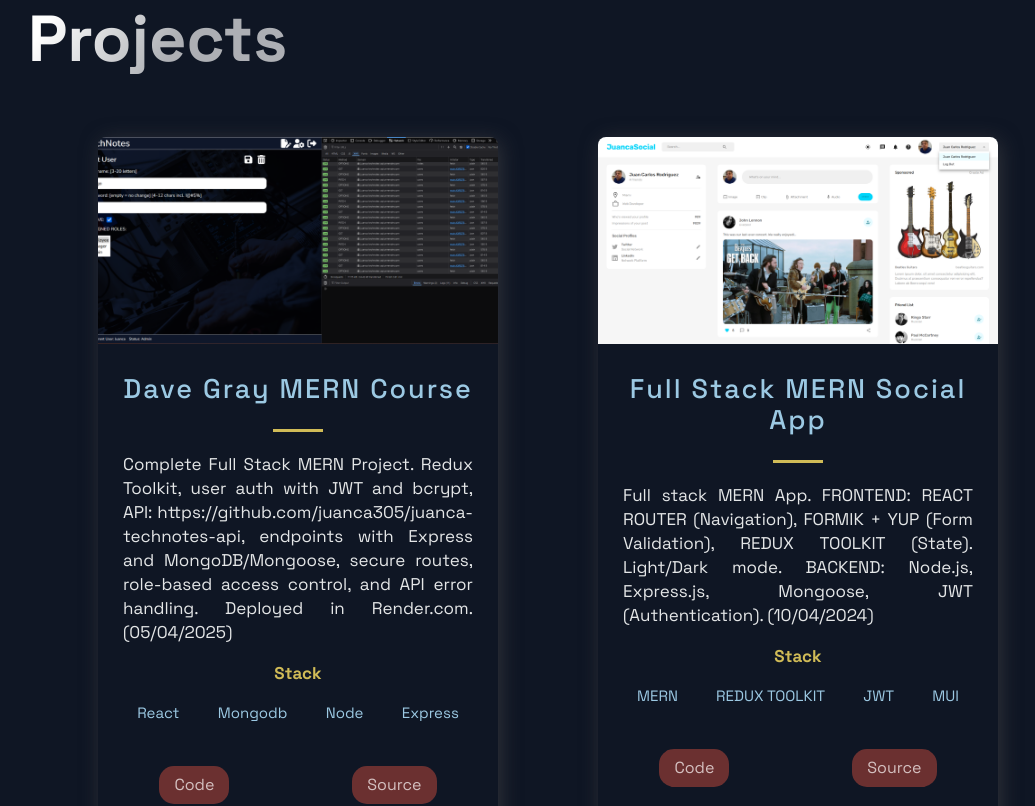
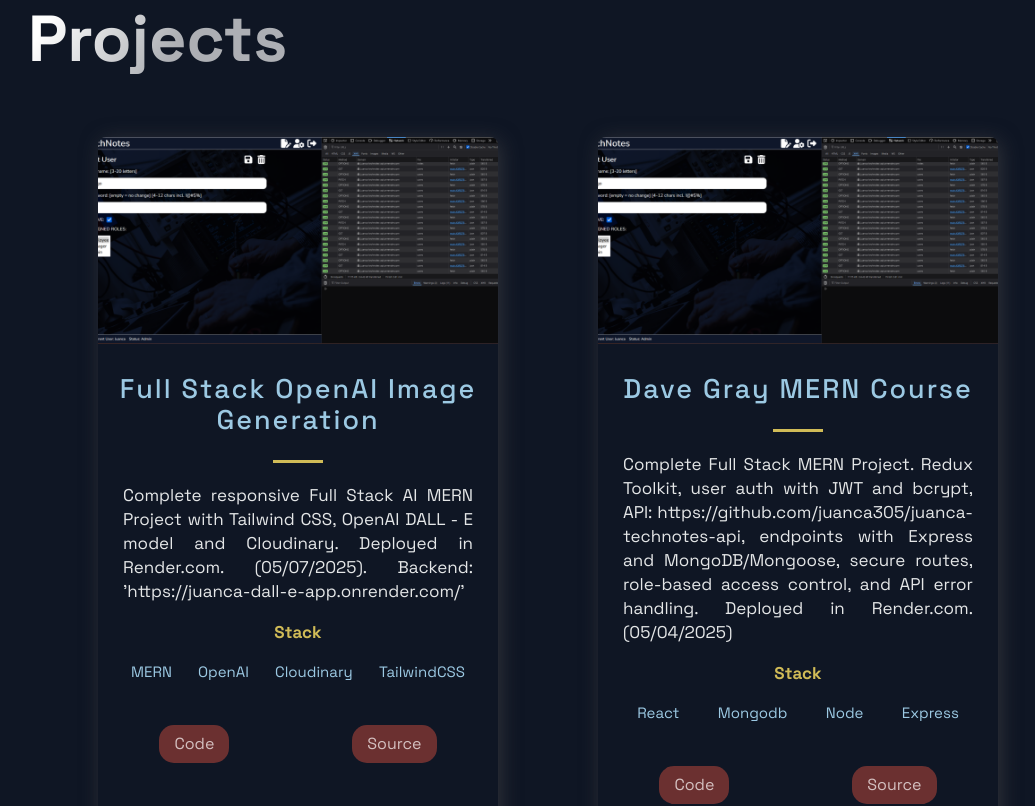
Before and after one commit to juanca305/my_portfolio_app_1, a Next.js app: page / in a window 1280 px wide. Shown: the part 960-1766 px from the top of the page, without its empty margins (92-1127 px from the left). Built offline with nearby package versions, Linux system fonts and the light colour scheme.

Commit message:
Added OpenAI Image Generator

```diff
--- a/src/constants/constants.js
+++ b/src/constants/constants.js
@@ -1,4 +1,14 @@
 export const projects = [
+
+  {
+    title: 'Full Stack OpenAI Image Generation',
+    description: "Complete responsive Full Stack AI MERN Project with Tailwind CSS, OpenAI DALL - E model and Cloudinary. Deployed in Render.com. (05/07/2025). Backend: 'https://juanca-dall-e-app.onrender.com/'",
+      image: '/images/Dave_Gray_MERN.png',
+      tags: ['MERN', 'OpenAI', 'Cloudinary', 'TailwindCSS'],
+    source: 'https://juanca-dall-e-app-1-frontend.onrender.com/',
+    visit: 'https://github.com/juanca305/juanca_dall-E_app',
+    id: 0,
+  },
 
   {
     title: 'Dave Gray MERN Course',
@@ -7,7 +17,7 @@ export const projects = [
       tags: ['React', 'Mongodb', 'Node', 'Express'],
     source: 'https://technotes-fw2e.onrender.com/',
     visit: 'https://github.com/juanca305/technotes',
-    id: 0,
+    id: 1,
   },
 
   {
@@ -17,7 +27,7 @@ export const projects = [
       tags: ['MERN', 'REDUX TOOLKIT', 'JWT', 'MUI'],
     source: 'https://juanca-mern-social.com/',
     visit: 'https://github.com/juanca305/Juanca_MERN_Social_V2',
-    id: 1,
+    id: 2,
   },
 
   {
@@ -27,7 +37,7 @@ export const projects = [
       tags: ['React', 'Mongodb', 'Node', 'Express', 'MUI'],
     source: 'https://juanca-memories.xyz/',
     visit: 'https://github.com/juanca305/juanca_memories',
-    id: 2,
+    id: 3,
   },
 
   {
@@ -37,7 +47,7 @@ export const projects = [
       tags: ['React', 'Next', 'Mongodb', 'Prisma', 'Node', 'Stripe'],
     source: 'https://juanca-shop.vercel.app/',
     visit: 'https://github.com/juanca305/ecommerce_prisma_mongodb_stripe',
-    id: 3,
+    id: 4,
   },
 
   {
@@ -47,7 +57,7 @@ export const projects = [
       tags: ['React', 'Next', 'Javascript', 'Sanity', 'Node', 'Stripe'],
     source: 'https://ecommerce-sanity-stripe-nine-orpin.vercel.app/',
     visit: 'https:github.com/juanca305/ecommerce_sanity_stripe',
-    id: 4,
+    id: 5,
   },
 
   {
@@ -57,7 +67,7 @@ export const projects = [
       tags: ['React','Tailwind', 'Node', 'Material UI', 'RapidAPI'],
     source:  'https://jc-mygym-app.website/',
     visit: 'https://github.com/juanca305/gym_exercises',
-    id: 5,
+    id: 6,
   },
 
   {
@@ -67,7 +77,7 @@ export const projects = [
       tags: ['React', 'Javascript', 'Tailwind', 'Node'],
     source:  'https://juanca305.github.io/hoobank_jc/',
     visit: 'https://github.com/juanca305/hoobank_jc',
-    id: 6,
+    id: 7,
   },
   {
     title: 'Fully Responsive Modern UI/UX App',
@@ -76,7 +86,7 @@ export const projects = [
     tags: ['React', 'Javascript', 'Figma', 'Node'],
     source: 'https://juanca305.github.io/gpt3_jc/',
     visit: 'https://github.com/juanca305/gpt3_jc',
-    id: 7,
+    id: 8,
   },
   {
     title: 'Fully Responsive Modern Restaurant',
@@ -85,7 +95,7 @@ export const projects = [
       tags: ['Html', 'CSS', 'Javascript', 'React'],
     source: 'https://juanca305.github.io/gericht_restaurant/',
     visit: 'https://github.com/juanca305/gericht_restaurant',
-    id: 8,
+    id: 9,
   },
   {
     title: 'Fully Responsive Modern Fitness App',
@@ -95,7 +105,7 @@ export const projects = [
     source: 'https://mygymapp.tech/',
     // source: 'https://juanca305.github.io/myfitnessreactapp/',
     visit: 'https://github.com/juanca305/myfitnessreactapp',
-    id: 9,
+    id: 10,
   },
   {
     title: 'Fully Responsive Modern Media App',
@@ -104,7 +114,7 @@ export const projects = [
     tags: ['React', 'Axios', 'Material ui', 'Rapid API'],
     source: 'https://jc-mediavideos.online/',
     visit: 'https://google.com',
-    id: 10,
+    id: 11,
   },
 
   {
@@ -114,7 +124,7 @@ export const projects = [
     tags: ['React', 'Axios', 'Material ui', 'Rapid API'],
     source: 'https://jc-myportfolio.online/',
     visit: 'https://github.com/juanca305/my_portfolio_app_1',
-    id: 11,
+    id: 12,
   },
 ];
 
```
Also changed, not shown: public/images/OpenAI.png (added).
